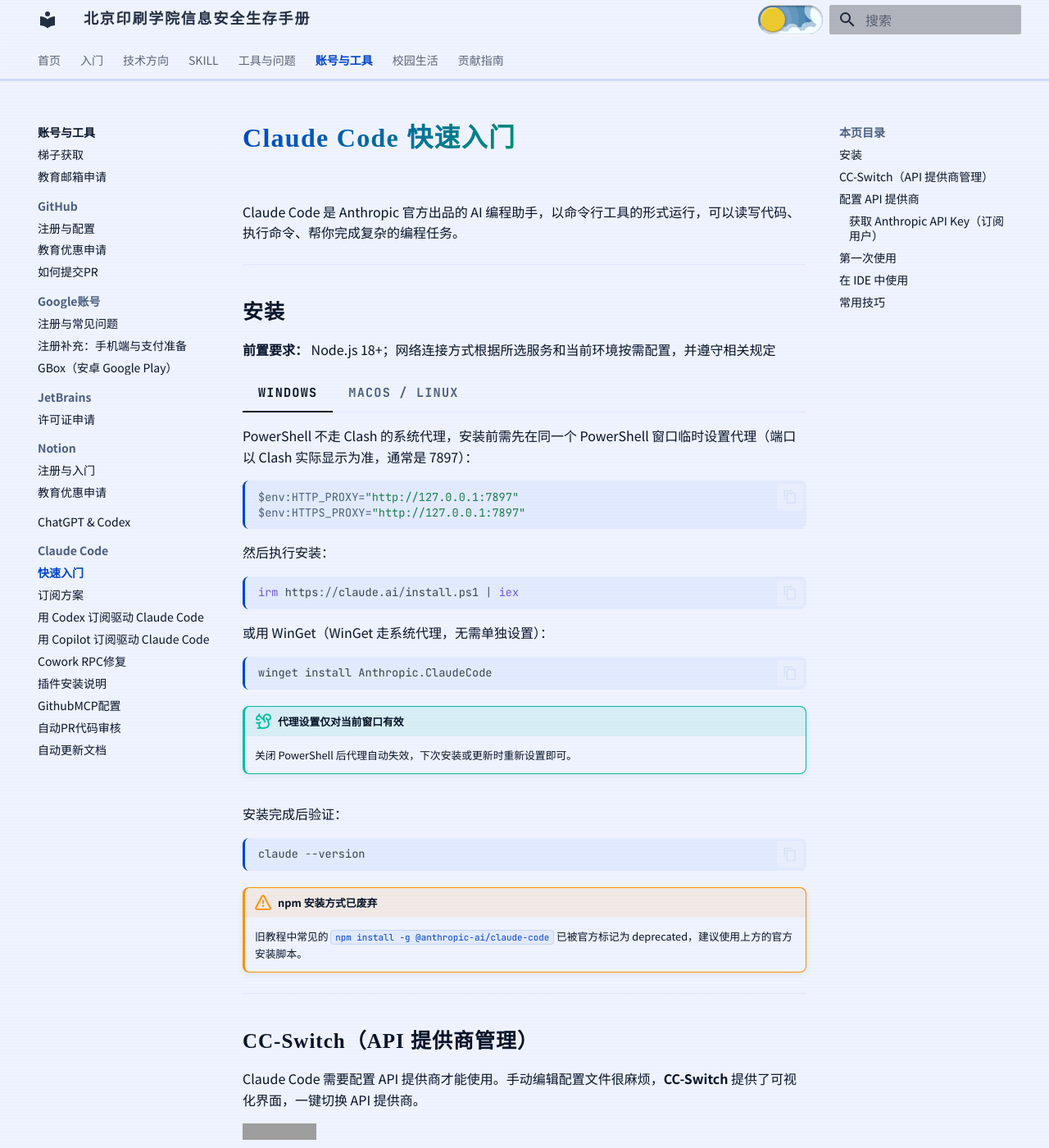
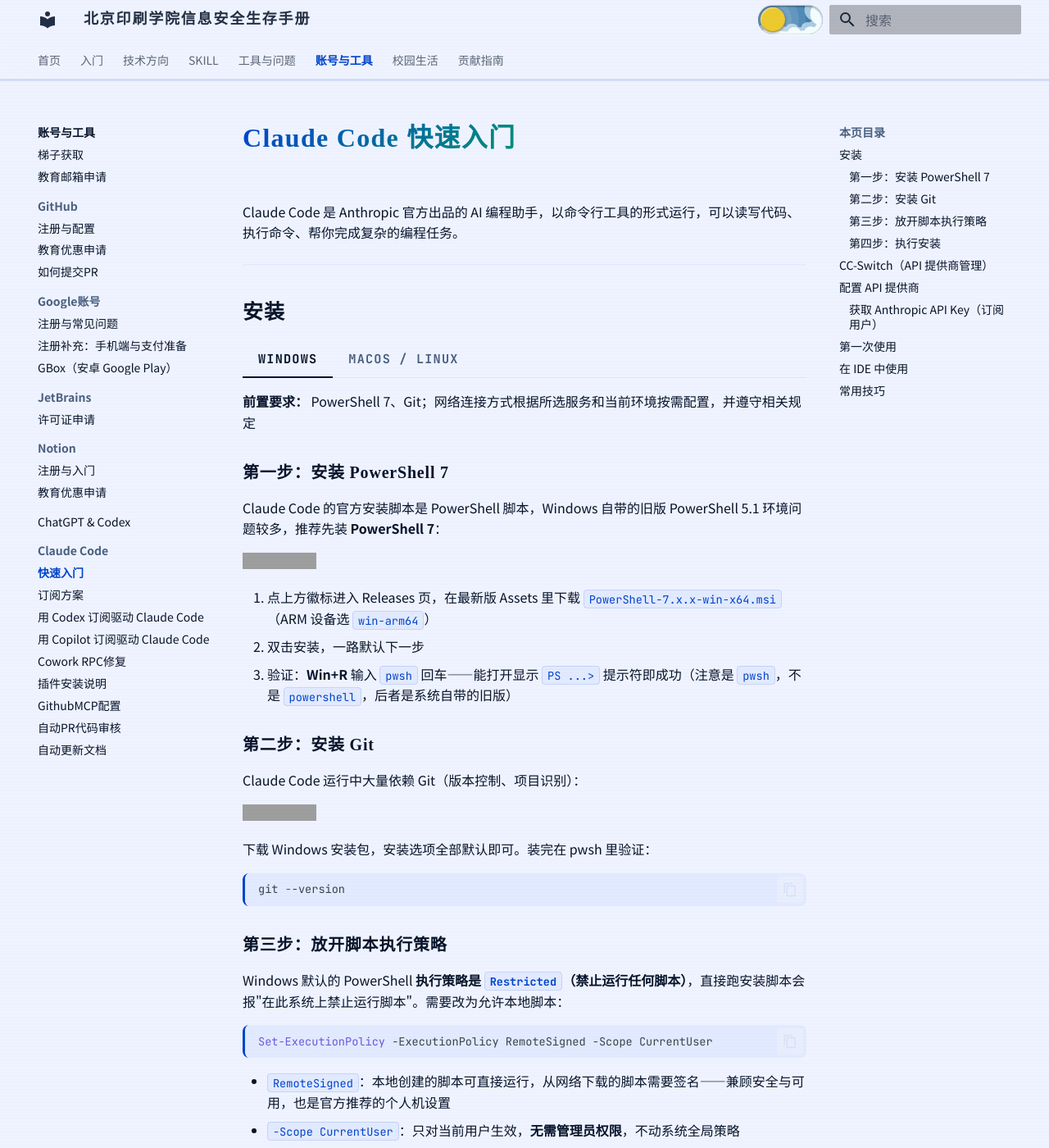
Before and after one commit to starnotes-xj/SurviveBIGCManual, an MkDocs documentation site: the page built from docs/04-账号与工具/Claude-Code/快速入门.md, in a window 1280 px wide and 1400 px high. Shown: the whole window at 82% size. Built offline with MkDocs 1.6.1 and Material for MkDocs 9.7.7, drawn with Linux system fonts in a browser that asks for light colours; some of the changed text lies outside the part shown; grey boxes are pictures that could not be loaded.

Commit message:
docs(Claude-Code): 快速入门安装章节重写为四步流程（PowerShell 7/Git/执行策略/安装），链接改用徽标样式
- 前置改为 PowerShell 7 + Git，移除过时的 Node.js 要求
- 执行策略：官方文档链接 + Set-ExecutionPolicy RemoteSigned CurrentUser，注明 pwsh 与 5.1 分开存储
- 官方安装脚本本地副本 bootstrap.ps1 入库（downloads/），irm 失败时的本地运行方式含 Unblock-File 与 Bypass 两种
- 四个下载/文档链接统一为 shields.io 塑料徽标（含中文下载徽标）

````diff
--- a/docs/04-账号与工具/Claude-Code/快速入门.md
+++ b/docs/04-账号与工具/Claude-Code/快速入门.md
@@ -6,11 +6,51 @@
 
 ## 安装
 
-**前置要求：** Node.js 18+；网络连接方式根据所选服务和当前环境按需配置，并遵守相关规定
-
 === "Windows"
 
-    PowerShell 不走 Clash 的系统代理，安装前需先在同一个 PowerShell 窗口临时设置代理（端口以 Clash 实际显示为准，通常是 7897）：
+    **前置要求：** PowerShell 7、Git；网络连接方式根据所选服务和当前环境按需配置，并遵守相关规定
+
+    ### 第一步：安装 PowerShell 7
+
+    Claude Code 的官方安装脚本是 PowerShell 脚本，Windows 自带的旧版 PowerShell 5.1 环境问题较多，推荐先装 **PowerShell 7**：
+
+    [![PowerShell 7](https://img.shields.io/badge/GitHub-PowerShell_7-5391FE?style=plastic&logo=powershell&logoColor=white)](https://github.com/PowerShell/PowerShell/releases)
+
+    1. 点上方徽标进入 Releases 页，在最新版 Assets 里下载 `PowerShell-7.x.x-win-x64.msi`（ARM 设备选 `win-arm64`）
+    2. 双击安装，一路默认下一步
+    3. 验证：**Win+R** 输入 `pwsh` 回车——能打开显示 `PS ...>` 提示符即成功（注意是 `pwsh`，不是 `powershell`，后者是系统自带的旧版）
+
+    ### 第二步：安装 Git
+
+    Claude Code 运行中大量依赖 Git（版本控制、项目识别）：
+
+    [![Git](https://img.shields.io/badge/GitHub-Git-F05032?style=plastic&logo=git&logoColor=white)](https://git-scm.com/)
+
+    下载 Windows 安装包，安装选项全部默认即可。装完在 pwsh 里验证：
+
+    ```powershell
+    git --version
+    ```
+
+    ### 第三步：放开脚本执行策略
+
+    Windows 默认的 PowerShell **执行策略是 `Restricted`（禁止运行任何脚本）**，直接跑安装脚本会报"在此系统上禁止运行脚本"。需要改为允许本地脚本：
+
+    ```powershell
+    Set-ExecutionPolicy -ExecutionPolicy RemoteSigned -Scope CurrentUser
+    ```
+
+    - `RemoteSigned`：本地创建的脚本可直接运行，从网络下载的脚本需要签名——兼顾安全与可用，也是官方推荐的个人机设置
+    - `-Scope CurrentUser`：只对当前用户生效，**无需管理员权限**，不动系统全局策略
+    - 执行策略详解见官方文档：
+
+    [![about_Execution_Policies](https://img.shields.io/badge/MS_Learn-about__Execution__Policies-0078D4?style=plastic&logo=microsoft&logoColor=white)](https://learn.microsoft.com/zh-cn/powershell/module/microsoft.powershell.core/about/about_execution_policies)
+
+    > 注意：执行策略按程序分开存储。在 `pwsh`（PowerShell 7）里设置只影响 pwsh；如果用系统自带的 `powershell` 5.1 跑脚本，需要在那个窗口里再设一次。
+
+    ### 第四步：执行安装
+
+    PowerShell 不走 Clash 的系统代理，安装前需先在同一个 pwsh 窗口临时设置代理（端口以 Clash 实际显示为准，通常是 7897）：
 
     ```powershell
     $env:HTTP_PROXY="http://127.0.0.1:7897"
@@ -23,6 +63,30 @@
     irm https://claude.ai/install.ps1 | iex
     ```
 
+    ??? tip "irm 方式执行不了？用本地脚本安装"
+        `irm ... | iex` 需要能直接访问 claude.ai，部分网络环境会失败。可以改用官方安装脚本的本地副本运行（内容即官方 `install.ps1`，下载二进制后带 SHA256 校验）：
+
+        [![下载 bootstrap.ps1](https://img.shields.io/badge/%E4%B8%8B%E8%BD%BD-bootstrap.ps1-2EA44F?style=plastic&logo=powershell&logoColor=white)](downloads/bootstrap.ps1)
+
+        1. 点上方徽标把 `bootstrap.ps1` 保存到任意目录（比如下载文件夹）
+        2. **先解除下载标记**（从网上下载的文件带"来自网络"标记，即使 RemoteSigned 也会拦）：
+
+            ```powershell
+            Unblock-File "$env:USERPROFILE\Downloads\bootstrap.ps1"
+            ```
+
+        3. 运行：
+
+            ```powershell
+            & "$env:USERPROFILE\Downloads\bootstrap.ps1"
+            ```
+
+            或不想改策略时一次性放行（仅本次进程生效，不改动任何设置）：
+
+            ```powershell
+            pwsh -ExecutionPolicy Bypass -File "$env:USERPROFILE\Downloads\bootstrap.ps1"
+            ```
+
     或用 WinGet（WinGet 走系统代理，无需单独设置）：
 
     ```powershell
````
Also changed, not shown: other parts of docs/04-账号与工具/Claude-Code/快速入门.md (+1 -1 lines), 1 other file.
